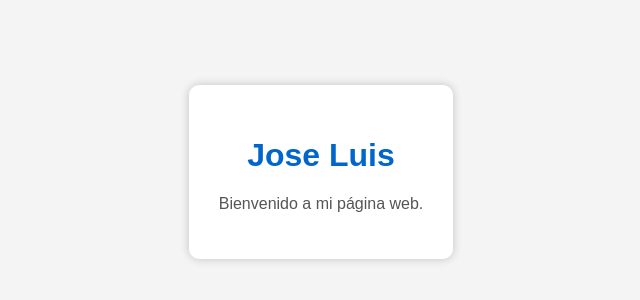
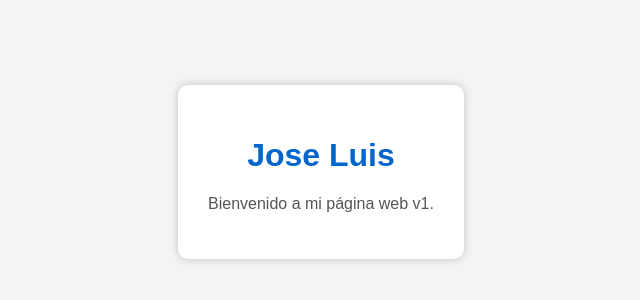
Before and after one commit to joselyto37/ISAabr26-GitHubActions-Ec22, a plain HTML site: page index.html in a window 1280 px wide. Shown: the part 228-528 px from the top of the page, without its empty margins (319-959 px from the left). Drawn offline with Linux system fonts and the light colour scheme.

Commit message:
cambios a index

```diff
--- a/index.html
+++ b/index.html
@@ -3,7 +3,7 @@
 <head>
     <meta charset="UTF-8">
     <meta name="viewport" content="width=device-width, initial-scale=1.0">
-    <title>Jose Luis</title>
+    <title>Jose Luis Palacios</title>
 
     <style>
         body {
@@ -37,7 +37,7 @@
 
     <div class="contenedor">
         <h1>Jose Luis</h1>
-        <p>Bienvenido a mi página web.</p>
+        <p>Bienvenido a mi página web v1.</p>
     </div>
 
 </body>
```
